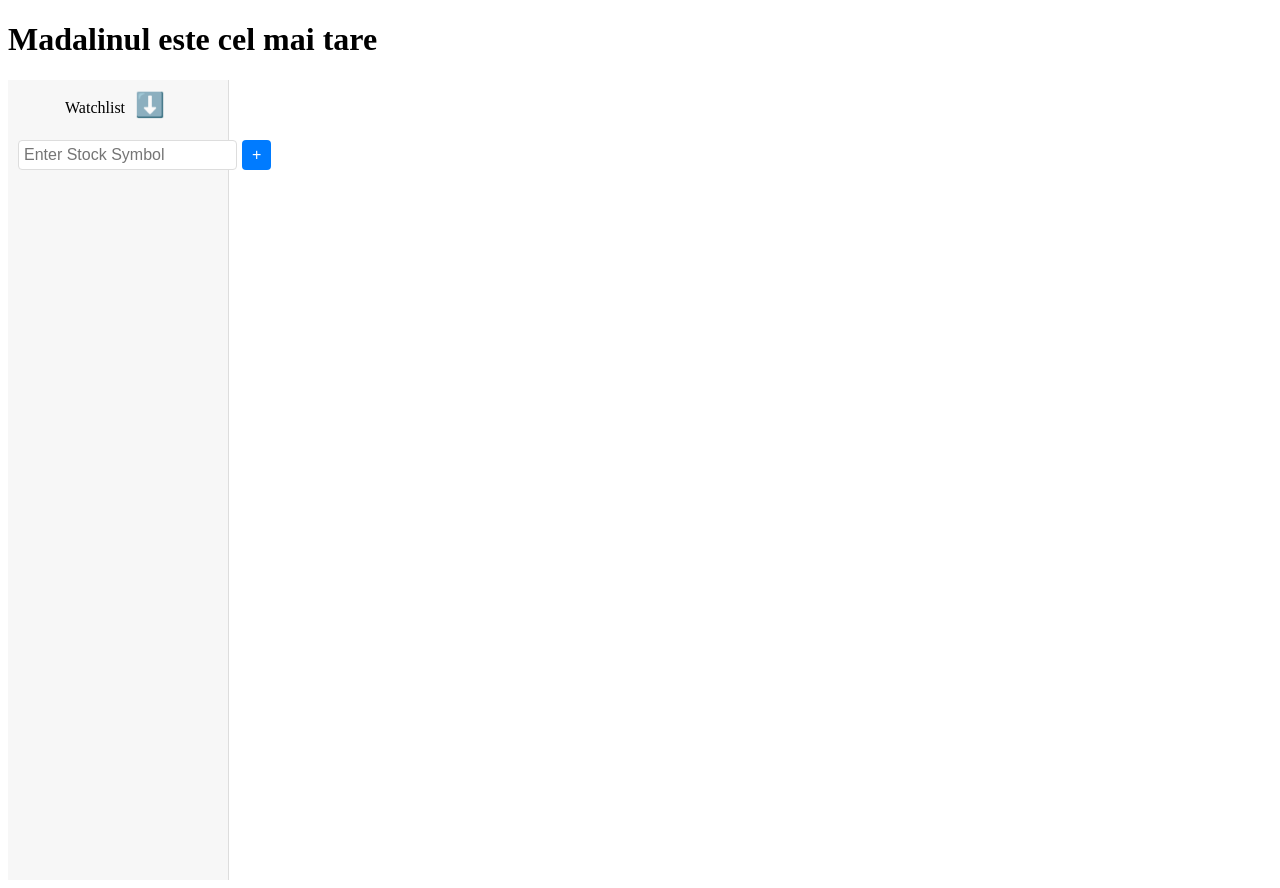
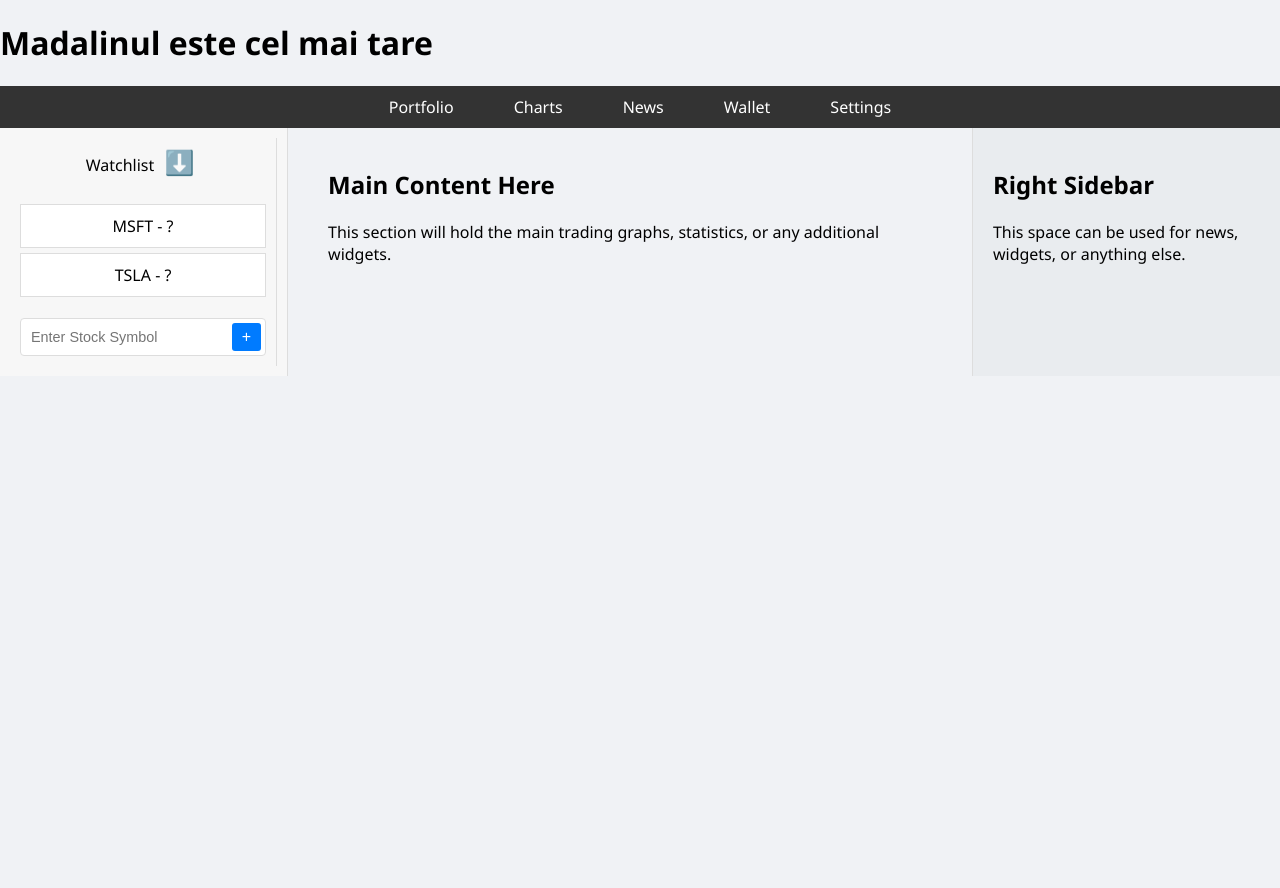
Before and after one commit to RosuMadalin/tracking-tradings, a plain HTML site: page index.html in a window 1280 px wide. After the commit the page ends 800 px from the top, so only its background shows below. Drawn offline with nearby package versions, Linux system fonts and the light colour scheme; no server answers.

Commit message:
add navbar

```diff
--- a/index.css
+++ b/index.css
@@ -1,55 +1,65 @@
-<<<<<<< HEAD
 body {
     font-family: 'Segoe UI', Tahoma, Geneva, Verdana, sans-serif;
     margin: 0;
     padding: 0;
     background-color: #f0f2f5;
 }
-/* Adding stocks */
-#add-stock {
+
+/* Navbar Styles */
+#navbar {
+    width: 100%;
+    background-color: #333;
+    padding: 10px 0;
+}
+
+#navbar ul {
+    list-style: none;
     display: flex;
-    gap: 5px;
-    margin-top: 10px;
-    width: 100%;
-  }
+    justify-content: center;
+    padding: 0;
+    margin: 0;
+}
 
-  #stock-input {
-    flex: 1;
-    padding: 5px;
-    font-size: 1rem;
-    border: 1px solid #ddd;
-    border-radius: 4px;
-  }
+#navbar ul li {
+    margin: 0 15px;
+}
 
-  #add-stock-button {
-    padding: 5px 10px;
-    font-size: 1rem;
-    cursor: pointer;
-    background-color: #007bff;
+#navbar ul li a {
+    text-decoration: none;
     color: white;
-    border: none;
-    border-radius: 4px;
-  }
+    font-size: 16px;
+    padding: 8px 15px;
+    border-radius: 5px;
+    transition: background 0.3s;
+}
 
-  #add-stock-button:hover {
-    background-color: #0056b3;
-  }
+#navbar ul li a:hover {
+    background: #555;
+}
+
 /* Wrapper for the entire page */
-#main-wrapper {
+#main-layout {
+    display: flex;
+    justify-content: space-between;
+    height: auto;
+    padding: px;
+    box-sizing: border-box;
+    gap: 20px; /* Adds spacing between columns */
+}
+
+/* Left Column */
+#left-column {
+    flex: 1 1 23%;
+    min-width: 200px;
+    background-color: #f7f7f7;
+    border-right: 1px solid #ddd;
     display: flex;
     flex-direction: column;
-    height: 100vh; /* Full viewport height */
-}
-
-/* Main container holding watchlist and chat */
-#main-container {
-    display: flex;
-    flex: 1; /* Stretch to take up all available height */
+    padding: 10px;
 }
 
 /* Watchlist Container */
 #watchlist-container {
-    width: 200px;
     background-color: #f7f7f7;
     border-right: 1px solid #ddd;
     display: flex;
@@ -58,27 +68,18 @@
     padding: 10px;
 }
 
-
 #toggle-watchlist {
     background: none;
     border: none;
     font-size: 1.5rem;
     cursor: pointer;
     margin-bottom: 10px;
+    color: #333;
 }
 
 #watchlist {
     list-style: none;
     padding: 0;
-    display: none; /* Initially hidden */
-    display: nne; /* Initially hidden */
-    width: 100%;
-}
-
-#watchlist {
-    list-style: none;
-    padding: 0;
-    display: none; /* Initially hidden */
     display: nne; /* Initially hidden */
     width: 100%;
 }
@@ -96,20 +97,12 @@
     margin-bottom: 5px;
     text-align: center;
     cursor: pointer;
-    transition: background-color 0.3s;
+    transition: background-color 0.3s, transform 0.2s;;
 }
 
 #watchlist li:hover {
     background-color: #f0f2f5;
-}
-
-#stock-1 {
-    display: flex;
-    justify-content: space-between;
-    padding: 10px;
-    background-color: #fff;
-    border: 1px solid #ddd;
-    margin-bottom: 5px;
+    transform: translateX(5px);
 }
 
 #stock-symbol {
@@ -121,127 +114,50 @@
     color: green;
 }
 
-=======
-body {
-    font-family: 'Segoe UI', Tahoma, Geneva, Verdana, sans-serif;
-    margin: 0;
-    padding: 0;
-    background-color: #f0f2f5;
-}
 /* Adding stocks */
 #add-stock {
+    position: relative;
+    width: 100%;
     display: flex;
-    gap: 5px;
-    margin-top: 10px;
-    width: 100%;
-  }
+    align-items: center;
+}
 
   #stock-input {
-    flex: 1;
-    padding: 5px;
-    font-size: 1rem;
+    width: 100%;
+    padding: 10px 40px 10px 10px;
+    font-size: 0.9rem;
     border: 1px solid #ddd;
     border-radius: 4px;
   }
 
   #add-stock-button {
+    position: absolute;
     padding: 5px 10px;
     font-size: 1rem;
+    right: 5px;
     cursor: pointer;
     background-color: #007bff;
     color: white;
     border: none;
-    border-radius: 4px;
+    border-radius: 3px;
   }
 
   #add-stock-button:hover {
     background-color: #0056b3;
   }
-/* Wrapper for the entire page */
-#main-wrapper {
-    display: flex;
-    flex-direction: column;
-    height: 100vh; /* Full viewport height */
+
+/* Center Column */
+#center-column {
+    flex: 2 1 52%;
+    min-width: 300px;
+    padding: 20px;
 }
 
-/* Main container holding watchlist and chat */
-#main-container {
-    display: flex;
-    flex: 1; /* Stretch to take up all available height */
+/* Right Column */
+#right-column {
+    flex: 1 1 23%;
+    min-width: 200px;
+    padding: 20px;
+    background-color: #e9ecef;
+    border-left: 1px solid #ddd;
 }
-
-/* Watchlist Container */
-#watchlist-container {
-    width: 200px;
-    background-color: #f7f7f7;
-    border-right: 1px solid #ddd;
-    display: flex;
-    flex-direction: column;
-    align-items: center;
-    padding: 10px;
-}
-
-
-#toggle-watchlist {
-    background: none;
-    border: none;
-    font-size: 1.5rem;
-    cursor: pointer;
-    margin-bottom: 10px;
-}
-
-#watchlist {
-    list-style: none;
-    padding: 0;
-    display: none; /* Initially hidden */
-    display: nne; /* Initially hidden */
-    width: 100%;
-}
-
-#watchlist {
-    list-style: none;
-    padding: 0;
-    display: none; /* Initially hidden */
-    display: nne; /* Initially hidden */
-    width: 100%;
-}
-
-#watchlist.show {
-    display: block; /* Ensures the list is shown */
-    max-height: 300px; /* Adjust based on your list's height */
-    opacity: 1;
-}
-
-#watchlist li {
-    padding: 10px;
-    background-color: #fff;
-    border: 1px solid #ddd;
-    margin-bottom: 5px;
-    text-align: center;
-    cursor: pointer;
-    transition: background-color 0.3s;
-}
-
-#watchlist li:hover {
-    background-color: #f0f2f5;
-}
-
-#stock-1 {
-    display: flex;
-    justify-content: space-between;
-    padding: 10px;
-    background-color: #fff;
-    border: 1px solid #ddd;
-    margin-bottom: 5px;
-}
-
-#stock-symbol {
-    font-weight: bold;
-}
-
-#stock-price {
-    font-size: 1.2rem;
-    color: green;
-}
-
->>>>>>> 95fa8b00eaa085c4ea27255264c33f9d6fd77577
--- a/index.html
+++ b/index.html
@@ -39,8 +39,21 @@
   </head>
   <body>
     <h1>Madalinul este cel mai tare</h1>
-    <div id="main-wrapper">
-      <div id="main-container">
+
+    <nav id ="navbar">
+      <ul>
+        <li><a href="#">Portfolio</a></li>
+        <li><a href="#">Charts</a></li>
+        <li><a href="#">News</a></li>
+        <li><a href="#">Wallet</a></li>
+        <li><a href="#">Settings</a></li>
+      </ul>
+    </nav>
+
+    <!-- Main layout with 3 columns -->
+    <div id="main-layout">
+       <!-- Left Column (Watchlist) -->
+       <div id="left-column">
           <!-- Watchlist Container -->
           <div id="watchlist-container">
             <div id="watchlist-header">
@@ -68,6 +81,23 @@
             </div>
           </div>
        </div>
+
+       <!-- Center Column (Main Content) -->
+       <div id="center-column">
+        <div id="portfolio-container">
+          <h2>Main Content Here</h2>
+          <p>This section will hold the main trading graphs, statistics, or any additional widgets.</p>
+          <div id="news-container"></div>
+        </div>
+      </div>
+
+       <!-- Right Column (Extra Space / Future Features) -->
+       <div id="right-column">
+        <h2>Right Sidebar</h2>
+        <p>This space can be used for news, widgets, or anything else.</p>
+       </div>
     </div>
     <script src="watchlist.js"></script>
+    <script src="portfolio.js"></script>
+    <script src="index.js"></script>
   </body>
--- a/watchlist.js
+++ b/watchlist.js
@@ -164,8 +164,12 @@
     listItem.remove(); // Remove from UI
   });
 
-  const stockPriceElement = listItem.querySelector(".stock-price");
-  getDataFromStorage(symbol, stockPriceElement);
+  // Fetch stock news and display in the center column
+  const newsContainer = document.createElement('div');
+  newsContainer.setAttribute('id', `${symbol}-news`);
+  document.getElementById('news-container').appendChild(newsContainer);
+
+  getDataFromStorage(symbol);
 }
 
 // Function to delete a stock from Firestore
@@ -201,10 +205,10 @@
           var price = item.price;
 
           // Check if the data is older than 1 hour
-          if (new Date() - timestamp > 60 * 60 * 1000) {
+          if (new Date() - timestamp > 90 * 60 * 1000) {
             // Data is older than 1 hour, fetch fresh data from RapidAPI
             fetchStockPrice(symbol, result);
-            console.log("Data is older than 60 minutes, fetching from RapidAPI...");
+            console.log("Data is older than 90 minutes, fetching from RapidAPI...");
           } else {
             // Data is less than 1 hour old, display it
             $(result).text(price + " $");
```
Also changed, not shown: portfolio.js (added). Lines whose indentation alone changed are shown as unchanged.
